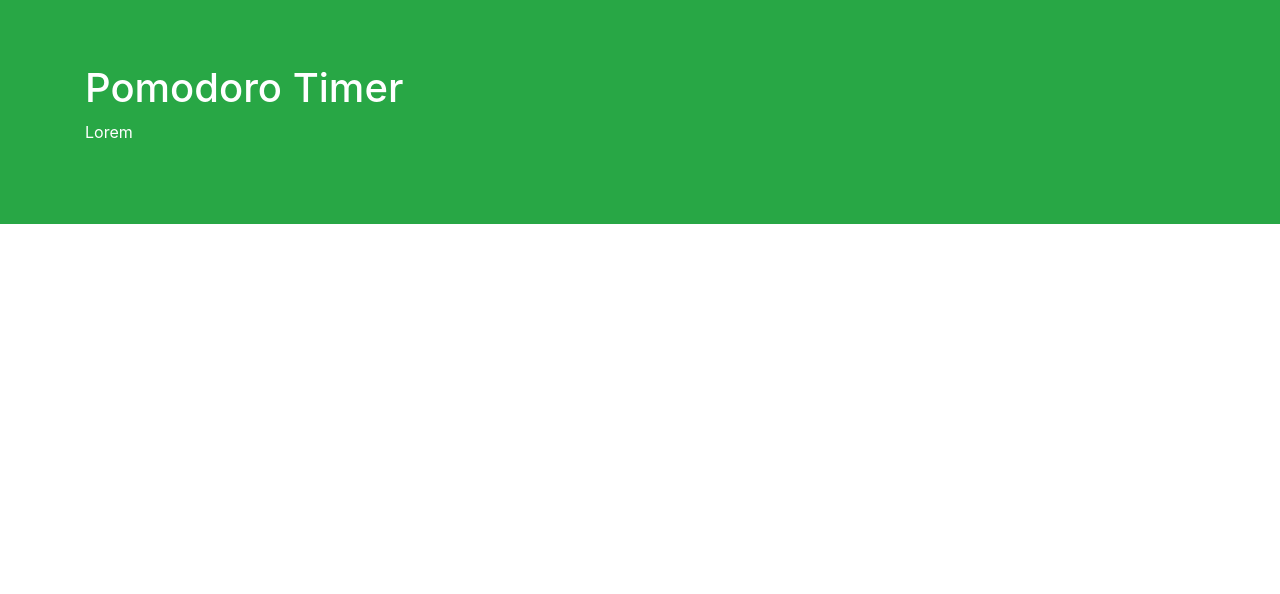
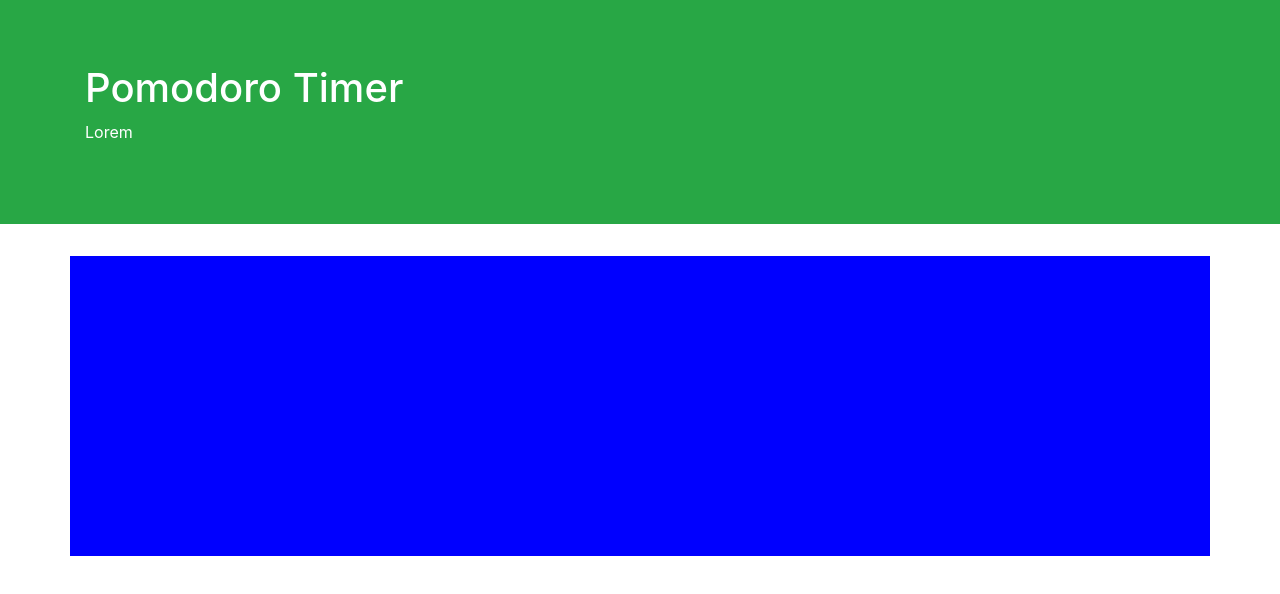
Before and after one commit to Mattmej/Pomodoro_Timer_2, a React (Create React App) app: page / in a window 1280 px wide. Shown: the top 594 px of the page. Built offline with nearby package versions, Linux system fonts and the light colour scheme.

Commit message:
Add a location where I will put the timer and its buttons. The location is blue and a few hundred pixels tall for now.

```diff
--- a/src/App.css
+++ b/src/App.css
@@ -41,3 +41,8 @@
   color: white;
   background-color: blue;
 }
+
+.timerBody {
+  height:300px;
+  background-color: blue;
+}
--- a/src/App.js
+++ b/src/App.js
@@ -5,6 +5,7 @@ import './App.css';
 // Components
 import Testbox from './Components/Testbox';
 import PageHeader from './Components/PageHeader';
+import TimerBody from './Components/TimerBody';
 
 // Needed for react-bootstrap to work.
 import 'bootstrap/dist/css/bootstrap.min.css';
@@ -26,6 +27,8 @@ class App extends Component {
           headerSubtext='Lorem'
         />
 
+        <TimerBody />
+
       </div>
     )
   }
--- /dev/null
+++ b/src/Components/TimerBody.js
@@ -0,0 +1,13 @@
+// This will hold all the timer's components.
+
+import React from 'react';
+import Container from 'react-bootstrap/Container';
+import '../App.css';
+
+const timerBody = (props) => {
+    return(
+        <Container className='timerBody' />
+    );
+};
+
+export default timerBody;
```
